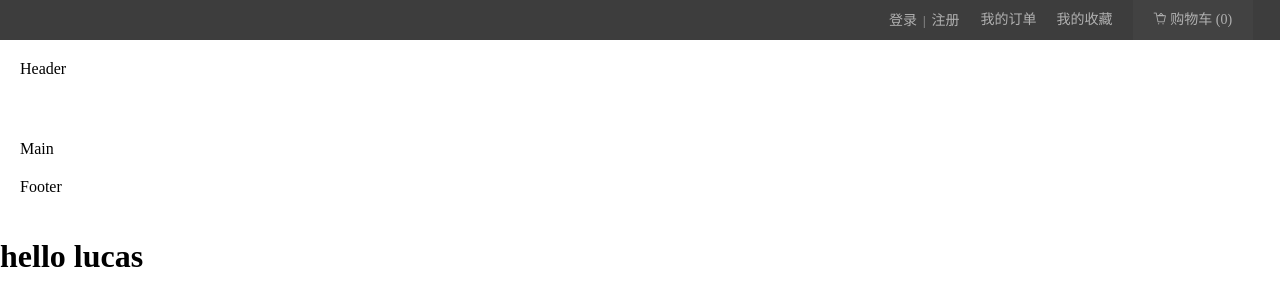
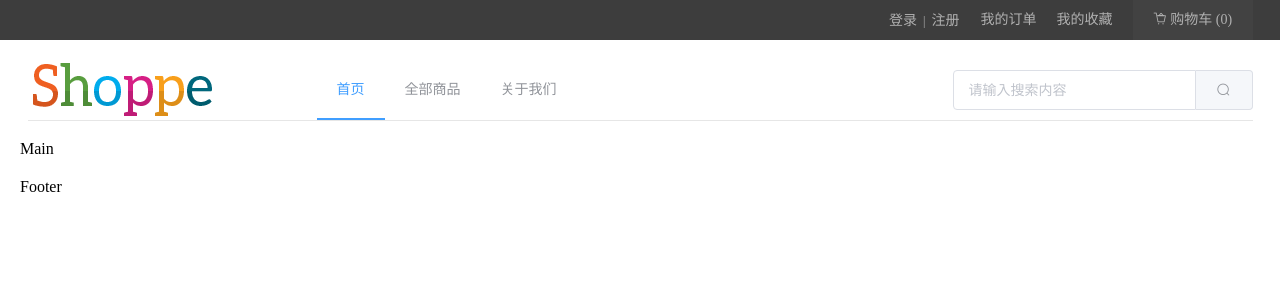
Before and after one commit to root-lucas/vue-xiaomi, a Vue app: page /#/ in a window 1280 px wide. Shown: the top 306 px of the page. Built offline with nearby package versions, Linux system fonts and the light colour scheme.

Commit message:
add: top header

```diff
--- a/src/App.vue
+++ b/src/App.vue
@@ -34,7 +34,24 @@
                     </ul>
                 </div>
             </div>
-            <el-header>Header</el-header>
+
+            <!-- 顶栏容器 -->
+            <el-header>
+                <el-menu :default-active="activeIndex" class="el-menu-demo" mode="horizontal" active-text-color="#409eff" router>
+                    <div class="logo">
+                        <img src="./assets/imgs/logo.png" alt />
+                    </div>
+                    <el-menu-item index="/">首页</el-menu-item>
+                    <el-menu-item index="/goods">全部商品</el-menu-item>
+                    <el-menu-item index="/about">关于我们</el-menu-item>
+                    <div class="so">
+                        <el-input placeholder="请输入搜索内容">
+                            <el-button slot="append" icon="el-icon-search"></el-button>
+                        </el-input>
+                    </div>
+                </el-menu>
+            </el-header>
+
             <el-main>Main</el-main>
             <el-footer>Footer</el-footer>
         </el-container>
@@ -48,7 +65,12 @@ export default {
             isLogin: false,
             getNum: 0,
             visible: false,
+            activeIndex: '', // 头部导航栏选中的标签
         }
+    },
+    beforeUpdate() {
+        // 组件加载即激活的路由（default-active="activeIndex" == index）
+        this.activeIndex = this.$route.path
     },
 }
 </script>
@@ -63,5 +85,6 @@ a,
 a:hover {
     text-decoration: none;
 }
+
 @import './assets/css/common.scss';
 </style>
--- a/src/assets/css/common.scss
+++ b/src/assets/css/common.scss
@@ -55,3 +55,21 @@
     color: white;
 }
 /* 顶部导航栏CSS END */
+
+/* 顶栏容器CSS */
+.el-header .el-menu {
+    max-width: 1225px;
+    margin: 0 auto;
+}
+.el-header .logo {
+    height: 60px;
+    width: 189px;
+    float: left;
+    margin-right: 100px;
+}
+.el-header .so {
+    margin-top: 10px;
+    width: 300px;
+    float: right;
+}
+/* 顶栏容器CSS END */
--- a/src/views/Home.vue
+++ b/src/views/Home.vue
@@ -1,6 +1,6 @@
 <template>
     <div class="home">
-        <h1>hello lucas</h1>
+        <!-- <h1>hello lucas</h1> -->
     </div>
 </template>
 
```
Also changed, not shown: src/assets/imgs/logo.png (added).
